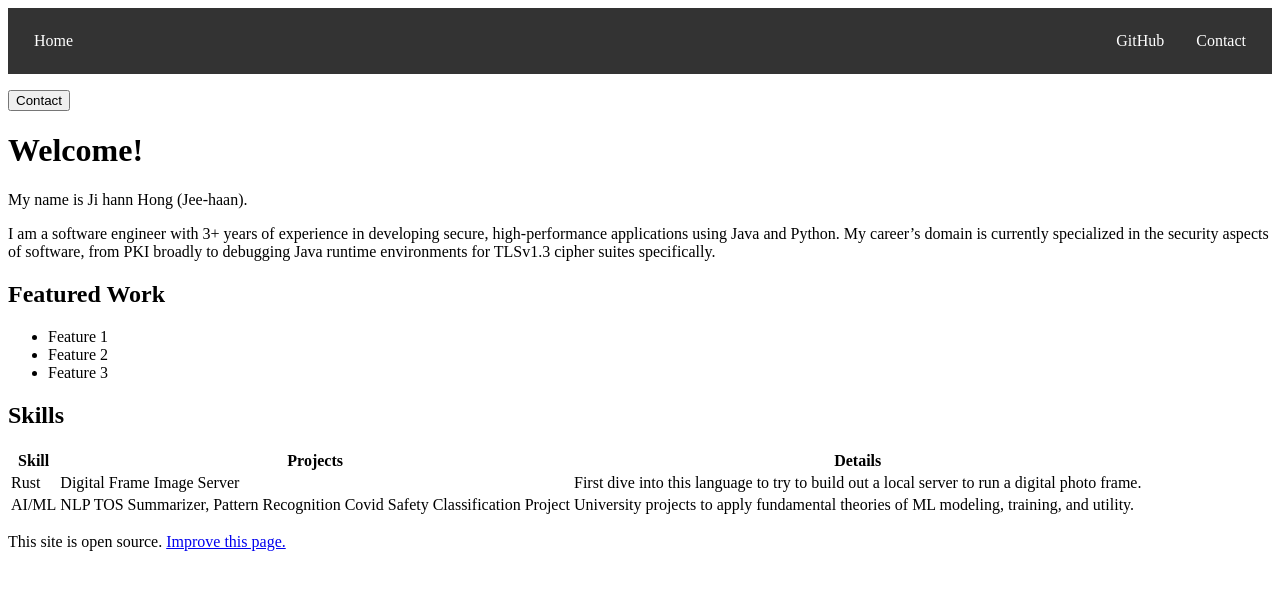
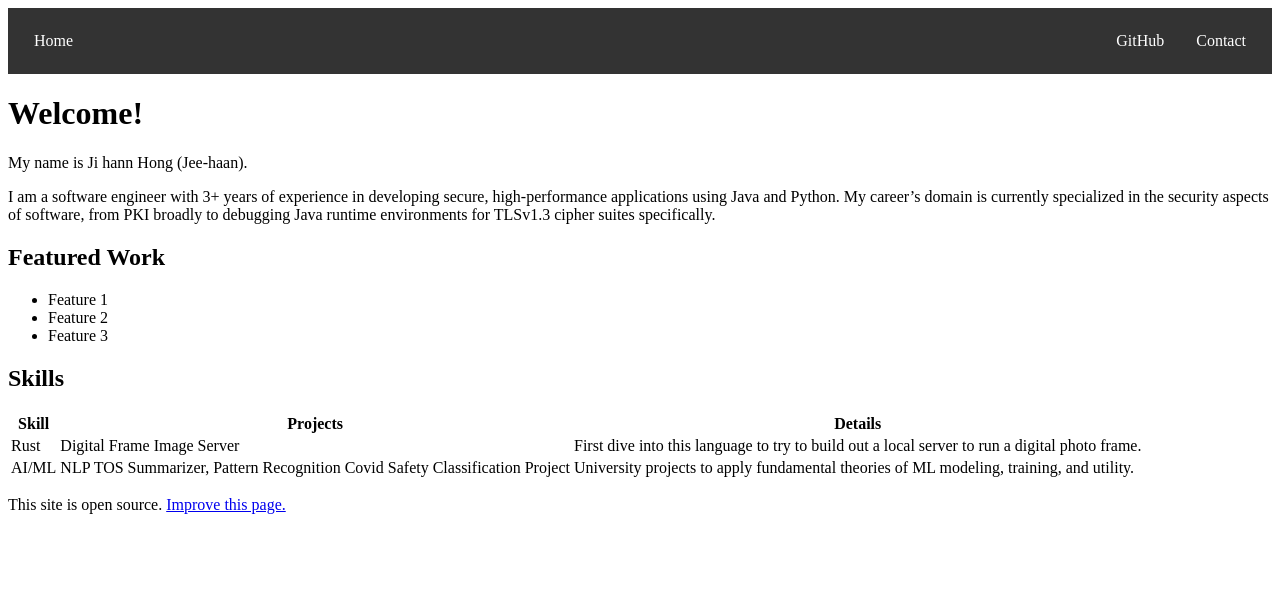
Before and after one commit to jhong16/My-Github-Page, a Jekyll site: the page built from index.md, in a window 1280 px wide. Shown: the top 590 px of the page. Built offline with Jekyll 4.4.1, drawn with Linux system fonts in a browser that asks for light colours.

Commit message:
Contact Form

```diff
--- a/index.md
+++ b/index.md
@@ -2,15 +2,6 @@
 layout: default
 title: Home
 ---
-
-<button id="openPopup">Contact</button>
-
-<div id="myPopup" class="popup">
-  <div class="popup-content">
-    <span id="closePopup" class="close">&times;</span>
-    <p>This is your popup content!</p>
-  </div>
-</div>
 
 # Welcome!
 
```
Also changed, not shown: contact.md (added, +8 -0 lines).
